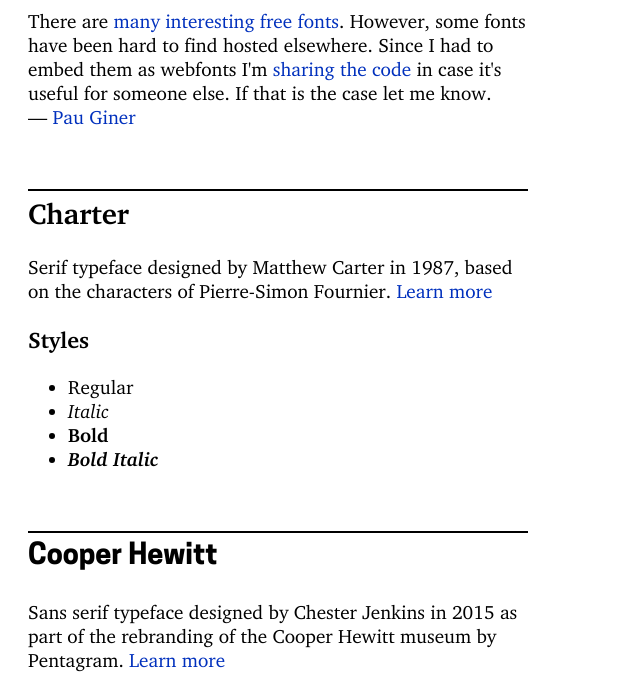
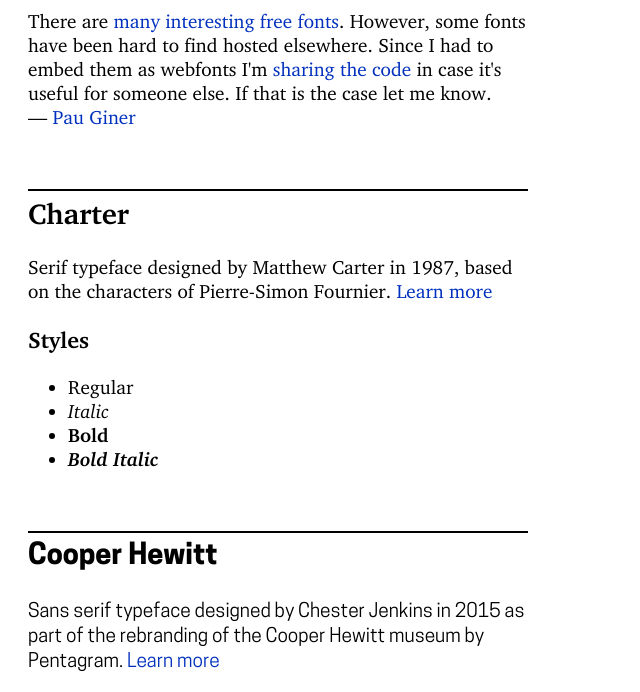
Before and after one commit to pauginer/webfonts, a plain HTML site: page index.html in a window 1280 px wide. Shown: the part 108-800 px from the top of the page, without its empty margins (0-640 px from the left). Drawn offline with Linux system fonts and the light colour scheme.

Commit message:
Use Cooper Hewitt font in its description paragraph

```diff
--- a/style.css
+++ b/style.css
@@ -1,6 +1,6 @@
 @import url(charter/charter.css);
 @import url(cooperhewitt/cooperhewitt.css);
-p, .charter {
+body, .charter {
   font-family: charter, serif;
 }
 h1, .cooperhewitt {
```
